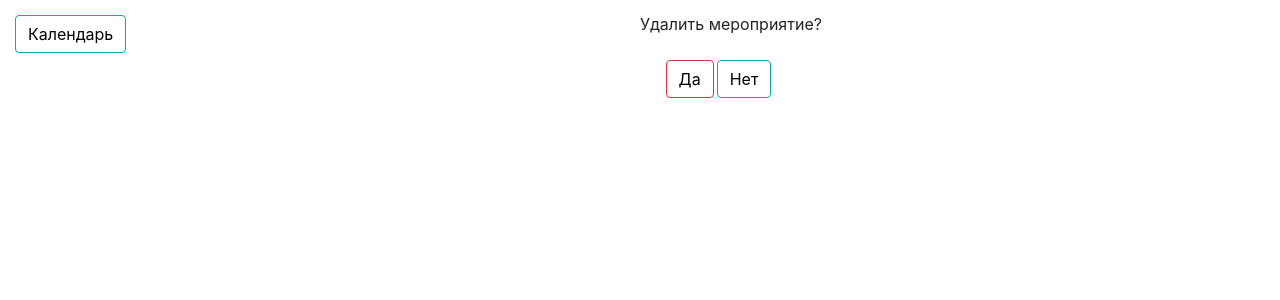
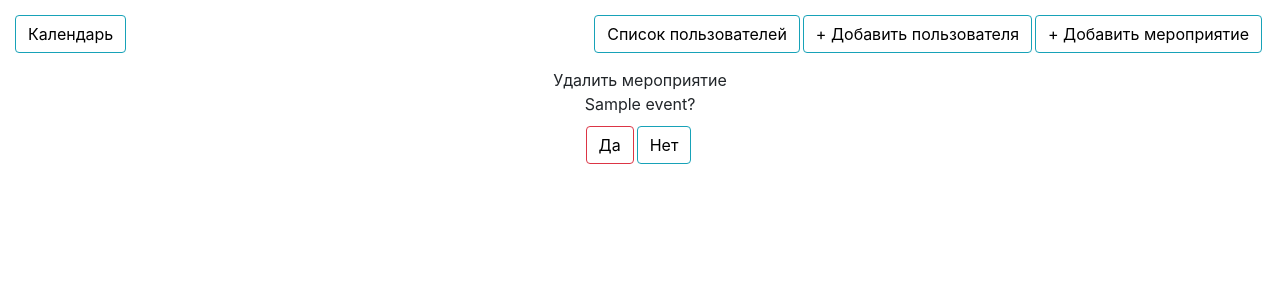
Before and after one commit to OlegEgoism/django_Calendar, a Django app: page /event/delete/1/ in a window 1280 px wide. Shown: the top 300 px of the page. Run offline with Django 3.2, Linux system fonts and the light colour scheme; tables that the repository leaves empty hold one stand-in row (values such as "Sample post"); parts of the project's set-up code (start-up, migrations or seed data) failed here and were passed over; some libraries are stand-ins or nearby versions.

Commit message:
переписал все на функции

```diff
--- a/django-calendar/cal/static/cal/css/styles.css
+++ b/django-calendar/cal/static/cal/css/styles.css
@@ -4,6 +4,11 @@
 
 .right {
   float: right;
+}
+
+.m_button {
+  display: flex;
+  justify-content: center;
 }
 
 .btn {
@@ -43,7 +48,7 @@
   margin: 1px;
   border-radius: 5px;
   border: 1px solid #17a2b8;
-  padding: 5px;
+  padding: 1px;
   color: black;
   background-color: transparent;
   box-shadow: 0 0 0 0;
--- a/django-calendar/cal/templates/cal/event_delete.html
+++ b/django-calendar/cal/templates/cal/event_delete.html
@@ -4,9 +4,17 @@
 
     <div class="clearfix">
         <a class="btn btn-info left" href="{% url 'cal:calendar' %}"> Календарь </a>
-        <form action="" method="post">{% csrf_token %}
-            <p class="cal">Удалить мероприятие?</p>
-            <h4 class="del_yes">
+        <a class="btn btn-info right" href="{% url 'cal:event_new' %}"> + Добавить мероприятие </a>
+        <a class="btn btn-info right" href="{% url 'cal:add_user' %}"> + Добавить пользователя </a>
+        <a class="btn btn-info right" href="{% url 'cal:user_list' %}"> Список пользователей </a>
+    </div>
+    <div>
+        <form action="" method="post">
+            {% csrf_token %}
+            <p class="title">Удалить мероприятие <br>
+                {{ event.title }}?
+            </p>
+            <h4 class="m_button">
                 <button type="submit" class="btn btn-danger left">Да</button>
                 <a class="btn btn-info right" href="{% url 'cal:event_edit' event.id %}">Нет</a>
             </h4>
--- a/django-calendar/cal/templates/cal/user_delete.html
+++ b/django-calendar/cal/templates/cal/user_delete.html
@@ -10,10 +10,10 @@
     <div>
         <form action="{% url 'cal:user_detail' user.id %}" method="post">
             {% csrf_token %}
-            <p class="cal">Удалить пользователя <br>
+            <p class="title">Удалить пользователя <br>
                 {{ user }}?
             </p>
-            <h4 class="del_yes">
+            <h4 class="m_button">
                 <button type="submit" class="btn btn-danger left">Да</button>
                 <a class="btn btn-info right" href="{% url 'cal:user_detail' user.id %}">Нет</a>
             </h4>
--- a/django-calendar/cal/urls.py
+++ b/django-calendar/cal/urls.py
@@ -6,7 +6,7 @@ urlpatterns = [
     path('', views.CalendarView.as_view(), name='calendar'),
     path('event/new/', views.event, name='event_new'),
     path('event/edit/<int:id>/', views.event, name='event_edit'),
-    path('event/delete/<int:pk>/', views.EventMemberDeleteView.as_view(), name="event_delete"),
+    path('event/delete/<int:event_id>/', views.event_delete, name='event_delete'),
     path('user_list/', views.user_list, name='user_list'),
     path('add_user/', views.add_user, name='add_user'),
     path('user_detail/<int:user_id>/', views.user_detail, name='user_detail'),
--- a/django-calendar/cal/views.py
+++ b/django-calendar/cal/views.py
@@ -35,8 +35,6 @@ class CalendarView(generic.ListView):
         context['prev_month'] = prev_month(d)
         context['next_month'] = next_month(d)
         return context
-
-
 
 
 def get_date(req_month):
@@ -79,11 +77,17 @@ def event(request, id=None):
     return render(request, 'cal/event.html', context=context)
 
 
-class EventMemberDeleteView(DeleteView):
-    """Удаление мероприятий"""
-    model = Event
-    template_name = "cal/event_delete.html"
-    success_url = reverse_lazy("cal:calendar")
+def event_delete(request, event_id):
+    """Удаление мероприятия"""
+    event = get_object_or_404(Event, pk=event_id)
+    if request.method == 'POST':
+        event.delete()
+        return redirect(reverse('cal:calendar'))
+
+    context = {
+        'event': event,
+    }
+    return render(request, 'cal/event_delete.html', context)
 
 
 def user_list(request):
@@ -125,6 +129,7 @@ def user_detail(request, user_id):
     }
     return render(request, 'cal/user_detail.html', context)
 
+
 def user_delete(request, user_id):
     """Удаляем выброного пользователя"""
     user = get_object_or_404(User, pk=user_id)
```
